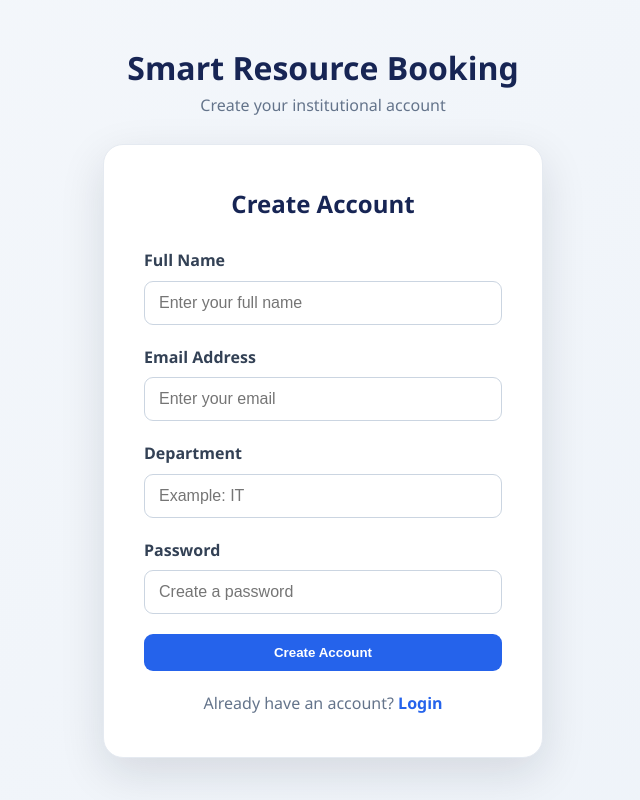
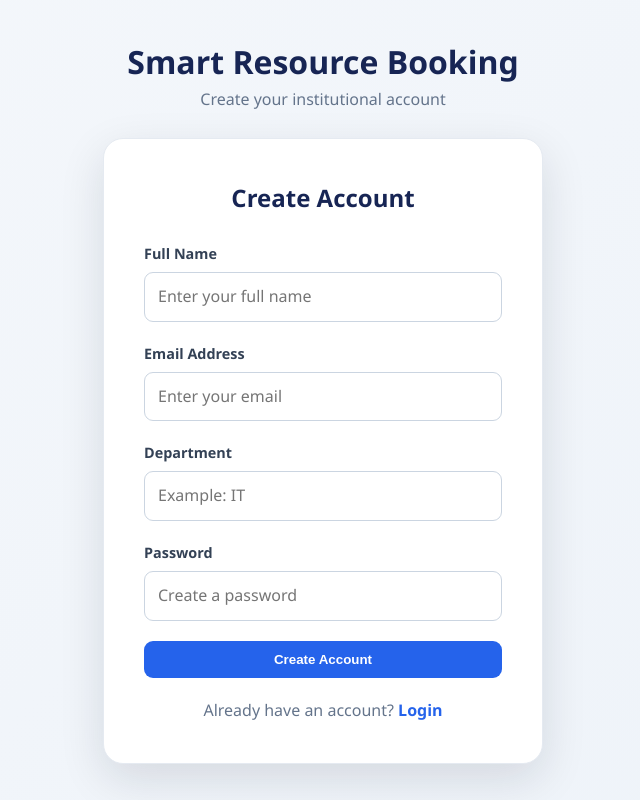
Before and after one commit to ko-27/smart-resource-booking, a Flask app: page /register in a window 1280 px wide. Shown: the whole page, without its empty margins (317-957 px from the left). Run offline with Flask 3, Linux system fonts and the light colour scheme.

Commit message:
Improve resource form styling

```diff
--- a/backend/static/css/style.css
+++ b/backend/static/css/style.css
@@ -1789,3 +1789,94 @@
     }
 
 }
+
+
+/* =========================================================
+   RESOURCE FORM IMPROVEMENTS
+   ========================================================= */
+
+.form-card {
+    border-radius: 16px;
+    background: #ffffff;
+    border: 1px solid #e2e8f0;
+    box-shadow: 0 8px 24px rgba(15, 23, 42, 0.07);
+}
+
+.form-card h2 {
+    margin-bottom: 22px;
+    color: #172554;
+}
+
+.form-group {
+    margin-bottom: 20px;
+}
+
+.form-group label {
+    display: block;
+    margin-bottom: 7px;
+    color: #334155;
+    font-size: 0.9rem;
+    font-weight: 700;
+}
+
+.form-group input,
+.form-group select,
+.form-group textarea,
+.form-card input,
+.form-card select,
+.form-card textarea {
+    width: 100%;
+    box-sizing: border-box;
+    border: 1px solid #cbd5e1;
+    border-radius: 9px;
+    padding: 11px 13px;
+    background: #ffffff;
+    color: #172554;
+    font: inherit;
+    transition: border-color 0.2s ease, box-shadow 0.2s ease;
+}
+
+.form-group textarea,
+.form-card textarea {
+    min-height: 110px;
+    resize: vertical;
+}
+
+.form-group input:focus,
+.form-group select:focus,
+.form-group textarea:focus,
+.form-card input:focus,
+.form-card select:focus,
+.form-card textarea:focus {
+    outline: none;
+    border-color: #2563eb;
+    box-shadow: 0 0 0 3px rgba(37, 99, 235, 0.12);
+}
+
+.form-actions {
+    display: flex;
+    gap: 12px;
+    flex-wrap: wrap;
+    margin-top: 25px;
+}
+
+.form-help {
+    display: block;
+    margin-top: 6px;
+    color: #64748b;
+    font-size: 0.8rem;
+    line-height: 1.5;
+}
+
+@media (max-width: 600px) {
+
+    .form-actions {
+        flex-direction: column;
+    }
+
+    .form-actions .btn {
+        width: 100%;
+        text-align: center;
+    }
+
+}
```
